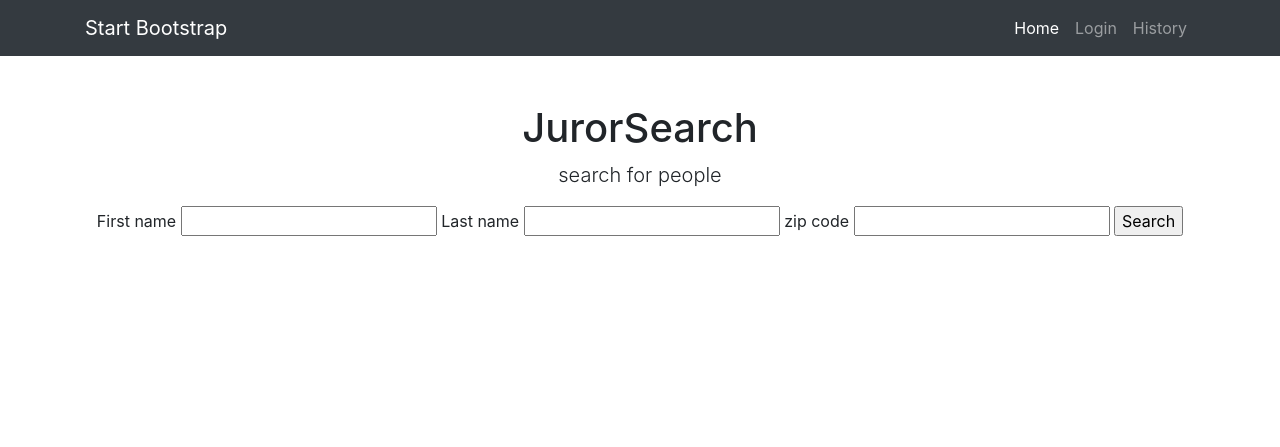
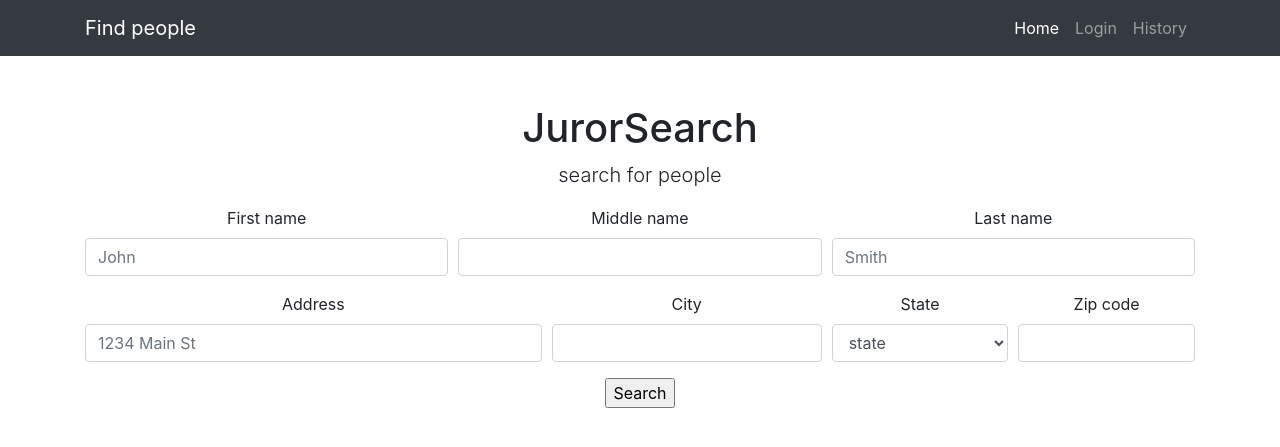
Before and after one commit to dmirakyan/jurypick, a Django app: page / in a window 1280 px wide. Shown: the top 447 px of the page. Run offline with Django 3.2, Linux system fonts and the light colour scheme; some libraries are stand-ins or nearby versions.

Commit message:
Input form mostly working

```diff
--- a/jurypick/jurorsearch/forms.py
+++ b/jurypick/jurorsearch/forms.py
@@ -1,18 +1,38 @@
 from django import forms
+from django.db.models.fields import BLANK_CHOICE_DASH
+from localflavor.us.forms import USZipCodeField
 from jurorsearch.models import Query, Profile
+from crispy_forms.helper import FormHelper
+from crispy_forms.layout import Layout, Submit, Row, Column
+
+
+STATE_CHOICES = (('AL', 'Alabama'), ('AK', 'Alaska'), ('AS', 'American Samoa'), ('AZ', 'Arizona'), ('AR', 'Arkansas'), ('AA', 'Armed Forces Americas'), ('AE', 'Armed Forces Europe'), ('AP', 'Armed Forces Pacific'), ('CA', 'California'), ('CO', 'Colorado'), ('CT', 'Connecticut'), ('DE', 'Delaware'), ('DC', 'District of Columbia'), ('FL', 'Florida'), ('GA', 'Georgia'), ('GU', 'Guam'), ('HI', 'Hawaii'), ('ID', 'Idaho'), ('IL', 'Illinois'), ('IN', 'Indiana'), ('IA', 'Iowa'), ('KS', 'Kansas'), ('KY', 'Kentucky'), ('LA', 'Louisiana'), ('ME', 'Maine'), ('MD', 'Maryland'), ('MA', 'Massachusetts'), ('MI', 'Michigan'), ('MN', 'Minnesota'), ('MS', 'Mississippi'), ('MO', 'Missouri'), ('MT', 'Montana'), ('NE', 'Nebraska'), ('NV', 'Nevada'), ('NH', 'New Hampshire'), ('NJ', 'New Jersey'), ('NM', 'New Mexico'), ('NY', 'New York'), ('NC', 'North Carolina'), ('ND', 'North Dakota'), ('MP', 'Northern Mariana Islands'), ('OH', 'Ohio'), ('OK', 'Oklahoma'), ('OR', 'Oregon'), ('PA', 'Pennsylvania'), ('PR', 'Puerto Rico'), ('RI', 'Rhode Island'), ('SC', 'South Carolina'), ('SD', 'South Dakota'), ('TN', 'Tennessee'), ('TX', 'Texas'), ('UT', 'Utah'), ('VT', 'Vermont'), ('VI', 'Virgin Islands'), ('VA', 'Virginia'), ('WA', 'Washington'), ('WV', 'West Virginia'), ('WI', 'Wisconsin'), ('WY', 'Wyoming'))
+
 
 class QueryForm(forms.ModelForm):
-    first_name = forms.CharField(max_length=128, help_text='First name')
-    # middle_name = forms.CharField(max_length=128, help_text='Middle name')
-    last_name = forms.CharField(max_length=128, help_text='Last name')
-    # address = forms.CharField(max_length=128, help_text='address')
-    # city = forms.CharField(max_length=128, help_text='city')
-    # state = forms.CharField(max_length=128, help_text='state')
-    zip_code = forms.IntegerField(help_text='zip code',widget=forms.NumberInput)
-    # search_id = forms.AutoField(widget=forms.HiddenInput(),required=False)
-
+    first_name = forms.CharField(
+        max_length=128,
+        widget=forms.TextInput(attrs={'placeholder': 'John'}),
+        required=False)
+    middle_name = forms.CharField(
+        max_length=128,
+        required=False)
+    last_name = forms.CharField(
+        max_length=128,
+        widget=forms.TextInput(attrs={'placeholder': 'Smith'}),
+        required=False)
+    address = forms.CharField(
+        max_length=128,
+        widget=forms.TextInput(attrs={'placeholder': '1234 Main St'}),
+        required=False)
+    city = forms.CharField(
+        max_length=128,
+        required=False)
+    state = forms.ChoiceField(
+        required=False,
+        choices=(('', 'state'),)+STATE_CHOICES)
+    zip_code = USZipCodeField()
 
     class Meta:
         model = Query
-        # exclude = ('search_id',)
-        fields = ('first_name','last_name','zip_code')
+        exclude = ('search_id',)
--- a/jurypick/jurorsearch/models.py
+++ b/jurypick/jurorsearch/models.py
@@ -4,11 +4,11 @@ from django.db import models
 class Query(models.Model):
     search_id = models.AutoField(primary_key=True)
     first_name = models.CharField(max_length=128)
-    # middle_name = models.CharField(max_length=128)
+    middle_name = models.CharField(max_length=128)
     last_name = models.CharField(max_length=128)
-    # address = models.CharField(max_length=128)
-    # city = models.CharField(max_length=128)
-    # state = models.CharField(max_length=128)
+    address = models.CharField(max_length=128)
+    city = models.CharField(max_length=128)
+    state = models.CharField(max_length=128)
     zip_code = models.IntegerField()
     def __str__(self):
         return self.first_name
--- a/jurypick/jurorsearch/views.py
+++ b/jurypick/jurorsearch/views.py
@@ -13,17 +13,24 @@ def call_api(form):
     key = 'f2941a3b96cf342515290aed8576caffa54ca7cc00c3acf4e148527437a2b0a0'
     rq_url = "https://api.peopledatalabs.com/v5/person/enrich"
 
+    first_name = form.cleaned_data['first_name']
+    middle_name = form.cleaned_data['middle_name']
+    last_name = form.cleaned_data['last_name']
+    address = form.cleaned_data['address']
+    city = form.cleaned_data['city']
+    state = form.cleaned_data['state']
+    postal_code = form.cleaned_data['zip_code']
 
-    first_name = form.cleaned_data['first_name']
-    last_name = form.cleaned_data['last_name']
-    postal_code = form.cleaned_data['zip_code']
 
     test_params = {
         "api_key": key,
         "country":["United States"],
         "first_name": [first_name],
+        "middle_name": [middle_name],
         "last_name": [last_name],
-        "region":["Texas"],
+        "strees_address": [address],
+        "locality": [city],
+        "region":[state],
         "postal_code":[postal_code]
     }
 
@@ -38,7 +45,7 @@ def index(request):
     if request.method == 'POST':
         form = QueryForm(request.POST)
         if form.is_valid():
-            form.save(commit=True)
+            # form.save(commit=True)
             # Make the request?
             result = call_api(form)
             return JsonResponse(result)
--- a/jurypick/jurypick/settings.py
+++ b/jurypick/jurypick/settings.py
@@ -41,6 +41,8 @@ INSTALLED_APPS = [
     'django.contrib.messages',
     'django.contrib.staticfiles',
     'jurorsearch',
+    'localflavor',
+    'crispy_forms',
 ]
 
 MIDDLEWARE = [
@@ -126,3 +128,5 @@ STATIC_URL = '/static/'
 
 MEDIA_ROOT = MEDIA_DIR
 MEDIA_URL = '/media/'
+
+CRISPY_TEMPLATE_PACK = 'bootstrap4'
--- a/jurypick/templates/jurorsearch/index.html
+++ b/jurypick/templates/jurorsearch/index.html
@@ -7,7 +7,7 @@
   <meta name="viewport" content="width=device-width, initial-scale=1, shrink-to-fit=no">
   <meta name="description" content="">
   <meta name="author" content="">
-  <title>Bare - Start Bootstrap Template</title>
+  <title>JuryPick</title>
   <!-- Bootstrap core CSS -->
   <link rel="stylesheet" href="{% static "css/bootstrap.css" %}" />
 
@@ -17,7 +17,7 @@
   <!-- Navigation -->
   <nav class="navbar navbar-expand-lg navbar-dark bg-dark static-top">
     <div class="container">
-      <a class="navbar-brand" href="#">Start Bootstrap</a>
+      <a class="navbar-brand" href="#">Find people</a>
       <button class="navbar-toggler" type="button" data-toggle="collapse" data-target="#navbarResponsive" aria-controls="navbarResponsive" aria-expanded="false" aria-label="Toggle navigation">
         <span class="navbar-toggler-icon"></span>
       </button>
@@ -46,18 +46,7 @@
         <h1 class="mt-5">JurorSearch</h1>
         <p class="lead">search for people</p>
         <div>
-          <form id="query_form" method="post" action="/jurorsearch/index.html">
-              {% csrf_token %}
-              {% for hidden in form.hidden_fields %}
-                {{ hidden }}
-              {% endfor %}
-              {% for field in form.visible_fields %}
-                {{ field.errors }}
-                {{ field.help_text }}
-                {{ field }}
-              {% endfor %}
-              <input type="submit" name="submit" value="Search"/>
-          </form>
+          {% include "jurorsearch/search-form.html" %}
         </div>
         <!-- <ul class="list-unstyled">
           <li>Bootstrap 4.5.0</li>
--- /dev/null
+++ b/jurypick/templates/jurorsearch/search-form.html
@@ -0,0 +1,33 @@
+
+{% load crispy_forms_tags %}
+
+<form id="query_form" method="post" action="/jurorsearch/index.html">
+    {% csrf_token %}
+    <!-- <table>{{ form|crispy }}</table> -->
+    <div class="form-row">
+        <div class="form-group col-md-4 mb-0">
+          {{ form.first_name|as_crispy_field }}
+        </div>
+        <div class="form-group col-md-4 mb-0">
+          {{ form.middle_name|as_crispy_field }}
+        </div>
+        <div class="form-group col-md-4 mb-0">
+            {{ form.last_name|as_crispy_field }}
+        </div>
+      </div>
+      <div class="form-row">
+        <div class="form-group col-md-5 mb-0">
+            {{ form.address|as_crispy_field }}
+        </div>
+        <div class="form-group col-md-3 mb-0">
+          {{ form.city|as_crispy_field }}
+        </div>
+        <div class="form-group col-md-2 mb-0">
+          {{ form.state|as_crispy_field }}
+        </div>
+        <div class="form-group col-md-2 mb-0">
+          {{ form.zip_code|as_crispy_field }}
+        </div>
+      </div>
+    <input type="submit" name="submit" value="Search"/>
+</form>
```
Also changed, not shown: jurypick/templates/jurorsearch/search-form-legacy.html (added, +12 -0 lines), jurypick/db.sqlite3.
